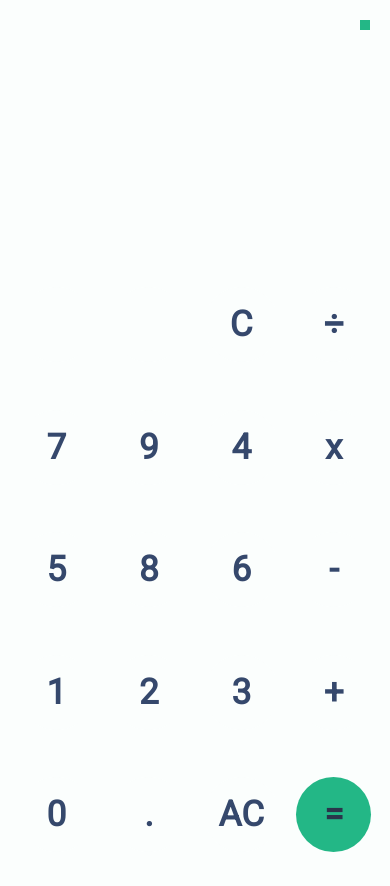
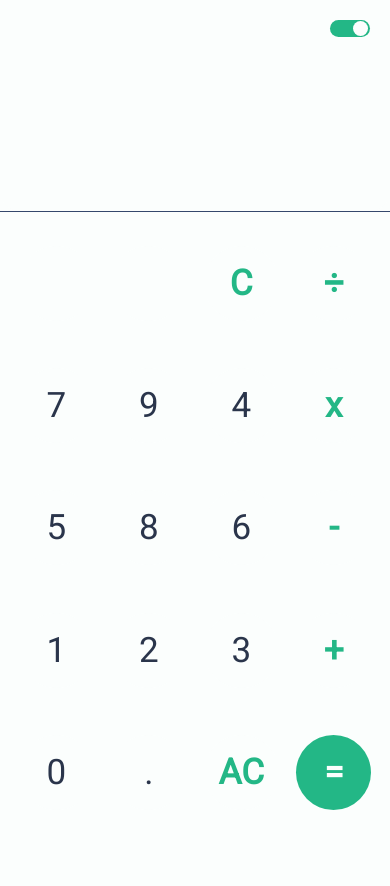
Before and after one commit to anthonyroam/anthonyroa.github.io, a plain HTML site: page index.html in a window 390 px wide. Both pictures are taken after a click on the element 365 px from the left and 25 px from the top of the page. After the commit the page ends 844 px from the top, so only its background shows below. Drawn offline with Linux system fonts and the light colour scheme.

Commit message:
fixes estilos y clear button

```diff
--- a/index.html
+++ b/index.html
@@ -10,7 +10,9 @@
 <body>
     <main class="main__container">
         <div class="screen__container">
-            <div class="screen__mode"></div>
+            <div class="screen__mode">
+                <div class="white__dot"></div>
+            </div>
             <p class="previous"></p>
             <p class="screen"></p>
         </div>
--- a/script.js
+++ b/script.js
@@ -2,15 +2,10 @@ const screen = document.querySelector(".screen");
 const previous = document.querySelector(".previous");
 const buttons = document.querySelector(".buttons");
 const screenMode = document.querySelector(".screen__mode");
-const btn = document.querySelectorAll(".btn");
-const screenContainer = document.querySelector(".main__container")
 
 screenMode.addEventListener("click", ()=> {
-    buttons.classList.toggle("buttons--lm");
-    btn.forEach(button => {
-        button.classList.toggle("btn--lm");
-    });
-    screenContainer.classList.toggle("screen__container--lm");
+    document.body.classList.toggle("active");
+
 })
 
 buttons.addEventListener("click", (e)=> {
@@ -46,7 +41,15 @@ const calculator = {
 
     writeOperator(operator) {
 
-        if (screen.textContent === "" && previous.textContent === "") return;
+        // if (screen.textContent === "" && previous.textContent === "") return;
+        if (screen.textContent === "") {
+            if (operator === "-") {
+                screen.textContent = operator;
+                return this.number = operator;
+            };
+        }
+
+        if (screen.textContent === "-") return;
 
         if (this.operator !== undefined) {
             this.calculate();
@@ -91,12 +94,18 @@ const calculator = {
     clear() {
         let deleteLast = screen.textContent.slice(0,-1);
         screen.textContent = deleteLast;
+
+        if (this.operator !== undefined) return this.number2 = screen.textContent;
+        else {
+            console.log("pase por aqui")
+            return this.number1 = screen.textContent
+        };
     },
 
     calculate() {
-        // console.log( `number1: ${this.number1}`)
-        // console.log( `number2: ${this.number2}`)
-        // console.log( `operator: ${this.operator}`)
+        console.log( `number1: ${this.number1}`)
+        console.log( `number2: ${this.number2}`)
+        console.log( `operator: ${this.operator}`)
 
         if (this.number1 === "" || this.number2 === "") return;
 
@@ -119,7 +128,10 @@ const calculator = {
             default:
                 break;
         }
-        // previous.textContent = `${this.number1}${this.operator}${this.number2}=`
+
+        this.result = this.result.toFixed(2);
+
+        if(this.result.indexOf(".00") !== -1) parseInt(this.result);
 
         previous.textContent = "";
         screen.textContent = this.result;
--- a/style.css
+++ b/style.css
@@ -15,12 +15,12 @@
 }
 
 :root {
-    --background-screen-dm: #2A354B;
-    --background-lm: #FBFEFD;
-    --background-keyboard-dm: #35486c;
+    --background-screen: #2A354B;
+    --background-keyboard: #35486c;
     --operator-button: #23b786;
     --number-button: #C7D6D1;
     --btn-active: #35486cb1;
+    --dot: 3px;
 }
 
 body {
@@ -29,13 +29,19 @@ body {
     background-color: #647595;
 }
 
+body.active {
+    --background-screen: #FBFEFD;
+    --background-keyboard: #FBFEFD;
+    --operator-button: #23b786;
+    --number-button: #2A354B;
+    --btn-active: #35486cb1;
+    --dot: 55%;
+}
+
 .main__container {
     width: 500px;
     height: 750px;
     margin: 50px auto;
-    background-color: var(--background-screen-dm);
-    border-radius: 15px;
-    transition: all 0.5s ease;
 }
 
 .screen__container {
@@ -45,7 +51,10 @@ body {
     align-items: flex-end;
     justify-content: end;
     padding: 15px 20px;
-    height: 30%;
+    height: 25%;
+    border-radius: 15px 15px 0 0;
+    background-color: var(--background-screen);
+    transition: all 0.5s ease;
 }
 
 .screen {
@@ -61,11 +70,27 @@ body {
 }
 
 .screen__mode {
-    height: 10px;
-    width: 10px;
+    position: relative;
+    display: flex;
+    align-items: center;
+    height: 17px;
+    width: 40px;
+    border-radius: 20px;
     background-color: var(--operator-button);
     position: absolute;
     top: 20px;
+    transition: all 0.5s ease;
+}
+
+.white__dot {
+    position: absolute;
+    left: var(--dot);
+    height: 15px;
+    width: 15px;
+    border-radius: 50%;
+    margin: 1px;
+    background-color: #FBFEFD;
+    transition: all 0.5s ease;
 }
 
 .buttons {
@@ -76,7 +101,8 @@ body {
     width: 100%;
     height: 75%;
     padding: 10px;
-    background-color: var(--background-keyboard-dm);
+    font-weight: bold;
+    background-color: var(--background-keyboard);
     border-radius: 0 0 15px 15px;
     transition: all 0.5s ease;
 }
@@ -90,7 +116,7 @@ body {
     border: none;
     font-size: 35px;
     color: var(--number-button);
-    background-color: var(--background-keyboard-dm);
+    background-color: var(--background-keyboard);
     border-radius: 50%;
     cursor: pointer;
     transition: all 0.5s ease-out;
@@ -103,43 +129,29 @@ body {
 }
 
 .btn__operator {
-    background-color: var(--background-screen-dm);
+    background-color: var(--background-screen);
     color: var(--operator-button);
     border-radius: 50%;
 }
 
-.buttons--lm {
-    background-color: var(--background-lm);
-    transition: all 0.5s ease;
-}
-
-.btn--lm {
-    background-color: var(--background-lm);
-    color: var(--background-keyboard-dm);
-    transition: all 0.5s ease;
-    font-weight: bold;
-}
-
-.screen__container--lm {
-    background-color: var(--background-lm);
-    transition: all 0.5s ease;
-}
-
 .btn__operator--green {
     background-color: var(--operator-button);
-    color: var(--background-screen-dm);
+    color: var(--background-screen);
 }
 
 @media (max-width: 480px) {
+    body {
+        background-color: var(--background-keyboard);
+    }
+
     .main__container {
         width: 100%;
         height: 100vh;
         margin: 0;
-        border-radius: 0px;
     }
 
     .screen__container {
-        border-radius: 10px 10px 10px 10px;
+        border-radius: 0 0 20px 20px;
     }
 
     .screen {
@@ -147,6 +159,7 @@ body {
     }
 
     .buttons {
+        border-top: 1px solid #35486c;
         border-radius: 0px;
     }
 
```
